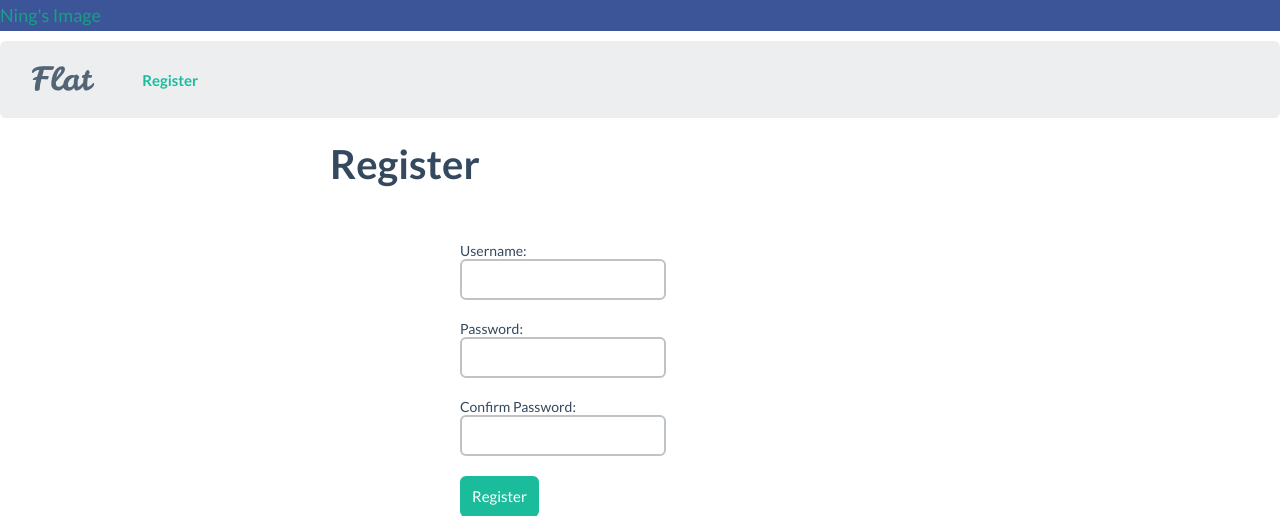
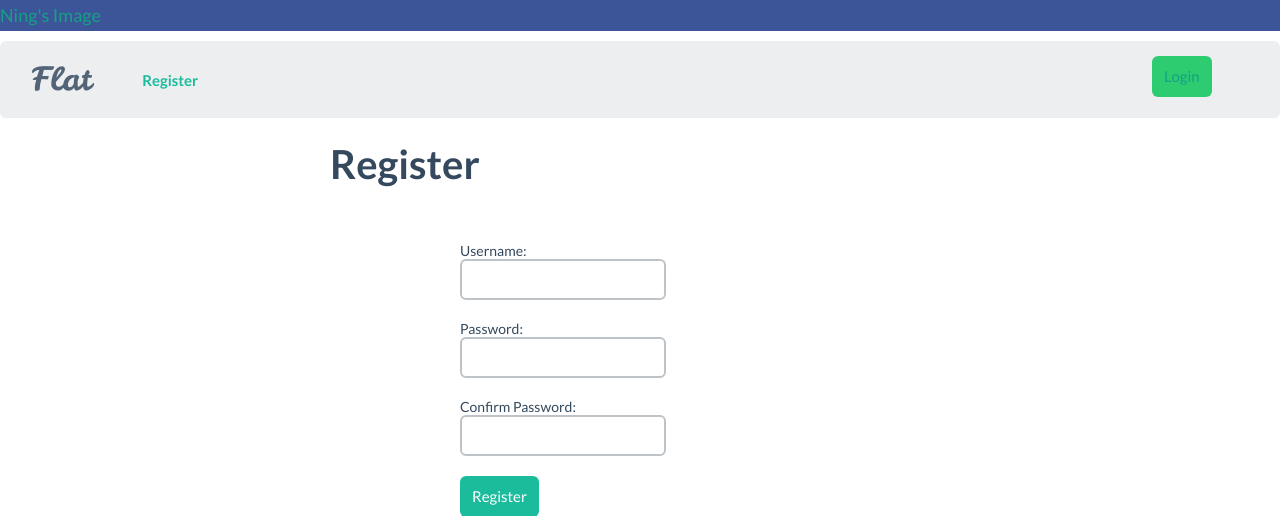
Before and after one commit to pattarasai/webapp_2013, a PHP site: page /php/Register.php in a window 1280 px wide. Shown: the top 516 px of the page. Run offline with PHP 8.4, Linux system fonts and the light colour scheme; data that the repository does not hold is empty; some libraries are stand-ins or nearby versions.

Commit message:
[pattarasai] add login button

```diff
--- a/php/Register.php
+++ b/php/Register.php
@@ -40,7 +40,7 @@
                   <!-- Menu items go here -->
                     <li class="active"><a href="Register.php">Register</a></li>
                     </ul>
-
+                    <div style="padding-left:90%; padding-top:0.8%"><button class="btn btn-success" style="color:white"><a href="login.php">Login</a></button></div>
                 </div>
             </div>
         </div>
```
